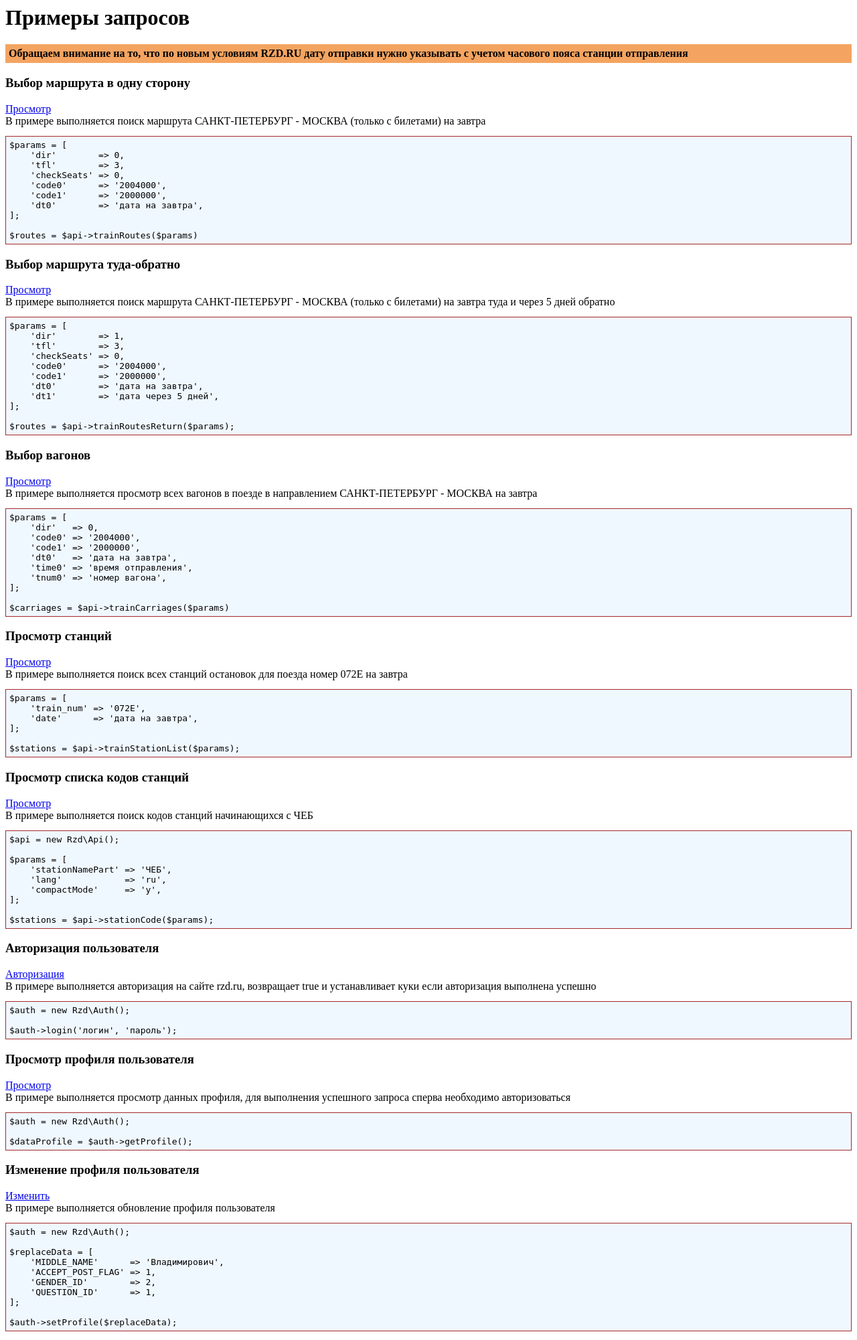
After one commit to alexeydg/rzd-api, a PHP site: page /examples/index.php in a window 1280 px wide. The commit adds this page. Shown: the whole page at 67% size. Run offline with PHP 8.4, Linux system fonts and the light colour scheme.

Commit message:
рефакторинг по psr4

```diff
--- a/composer.json
+++ b/composer.json
@@ -20,7 +20,7 @@
     },
     "autoload": {
         "psr-4": {
-            "Rzd\\": "src/"
+            "Rzd\\": "src/Rzd/"
         }
     }
 }
--- /dev/null
+++ b/examples/index.php
@@ -0,0 +1,125 @@
+<h1>Примеры запросов</h1>
+
+<div style="background: sandybrown; padding: 5px; font-weight: bold">
+    Обращаем внимание на то, что по новым условиям RZD.RU дату отправки нужно указывать с учетом часового пояса станции отправления
+</div>
+
+<h3>Выбор маршрута в одну сторону</h3>
+<a href="/examples/train_routes.php">Просмотр</a><br>
+В примере выполняется поиск маршрута САНКТ-ПЕТЕРБУРГ - МОСКВА (только с билетами) на завтра
+
+<pre style="background: aliceblue; padding: 5px; border: 1px solid brown">
+$params = [
+    'dir'        => 0,
+    'tfl'        => 3,
+    'checkSeats' => 0,
+    'code0'      => '2004000',
+    'code1'      => '2000000',
+    'dt0'        => 'дата на завтра',
+];
+
+$routes = $api->trainRoutes($params)
+</pre>
+
+<h3>Выбор маршрута туда-обратно</h3>
+<a href="/examples/train_routes_return.php">Просмотр</a><br>
+В примере выполняется поиск маршрута САНКТ-ПЕТЕРБУРГ - МОСКВА (только с билетами) на завтра туда и через 5 дней обратно
+
+<pre style="background: aliceblue; padding: 5px; border: 1px solid brown">
+$params = [
+    'dir'        => 1,
+    'tfl'        => 3,
+    'checkSeats' => 0,
+    'code0'      => '2004000',
+    'code1'      => '2000000',
+    'dt0'        => 'дата на завтра',
+    'dt1'        => 'дата через 5 дней',
+];
+
+$routes = $api->trainRoutesReturn($params);
+</pre>
+
+<h3>Выбор вагонов</h3>
+<a href="/examples/train_carriages.php">Просмотр</a><br>
+В примере выполняется просмотр всех вагонов в поезде в направлением САНКТ-ПЕТЕРБУРГ - МОСКВА на завтра
+
+<pre style="background: aliceblue; padding: 5px; border: 1px solid brown">
+$params = [
+    'dir'   => 0,
+    'code0' => '2004000',
+    'code1' => '2000000',
+    'dt0'   => 'дата на завтра',
+    'time0' => 'время отправления',
+    'tnum0' => 'номер вагона',
+];
+
+$carriages = $api->trainCarriages($params)
+</pre>
+
+<h3>Просмотр станций</h3>
+<a href="/examples/train_station_list.php">Просмотр</a><br>
+В примере выполняется поиск всех станций остановок для поезда номер 072E на завтра
+
+<pre style="background: aliceblue; padding: 5px; border: 1px solid brown">
+$params = [
+    'train_num' => '072Е',
+    'date'      => 'дата на завтра',
+];
+
+$stations = $api->trainStationList($params);
+</pre>
+
+
+<h3>Просмотр списка кодов станций</h3>
+<a href="/examples/station_code.php">Просмотр</a><br>
+В примере выполняется поиск кодов станций начинающихся с ЧЕБ
+
+<pre style="background: aliceblue; padding: 5px; border: 1px solid brown">
+$api = new Rzd\Api();
+
+$params = [
+    'stationNamePart' => 'ЧЕБ',
+    'lang'            => 'ru',
+    'compactMode'     => 'y',
+];
+
+$stations = $api->stationCode($params);
+</pre>
+
+<h3>Авторизация пользователя</h3>
+<a href="/examples/user_login.php">Авторизация</a><br>
+В примере выполняется авторизация на сайте rzd.ru, возвращает true и устанавливает куки если авторизация выполнена успешно
+
+<pre style="background: aliceblue; padding: 5px; border: 1px solid brown">
+$auth = new Rzd\Auth();
+
+$auth->login('логин', 'пароль');
+</pre>
+
+<h3>Просмотр профиля пользователя</h3>
+<a href="/examples/user_profile.php">Просмотр</a><br>
+В примере выполняется просмотр данных профиля, для выполнения успешного запроса сперва необходимо авторизоваться
+
+<pre style="background: aliceblue; padding: 5px; border: 1px solid brown">
+$auth = new Rzd\Auth();
+
+$dataProfile = $auth->getProfile();
+</pre>
+
+
+<h3>Изменение профиля пользователя</h3>
+<a href="/examples/user_update.php">Изменить</a><br>
+В примере выполняется обновление профиля пользователя
+
+<pre style="background: aliceblue; padding: 5px; border: 1px solid brown">
+$auth = new Rzd\Auth();
+
+$replaceData = [
+    'MIDDLE_NAME'      => 'Владимирович',
+    'ACCEPT_POST_FLAG' => 1,
+    'GENDER_ID'        => 2,
+    'QUESTION_ID'      => 1,
+];
+
+$auth->setProfile($replaceData);
+</pre>
--- a/examples/station_code.php
+++ b/examples/station_code.php
@@ -1,7 +1,7 @@
 <?php
 require __DIR__ . '/../bootstrap.php';
 
-$api = new \Rzd\Api();
+$api = new Rzd\Api();
 
 $params = [
     'stationNamePart' => 'ЧЕБ',
--- a/examples/train_routes.php
+++ b/examples/train_routes.php
@@ -1,7 +1,7 @@
 <?php
 require __DIR__ . '/../bootstrap.php';
 
-$api = new \Rzd\Api();
+$api = new Rzd\Api();
 
 $start = new DateTime();
 $date0 = $start->modify('+1 day');
@@ -9,7 +9,7 @@ $date0 = $start->modify('+1 day');
 $params = [
     'dir'        => 0,
     'tfl'        => 3,
-    'checkSeats' => 1,
+    'checkSeats' => 0,
     'code0'      => '2004000',
     'code1'      => '2000000',
     'dt0'        => $date0->format('d.m.Y'),
--- a/examples/train_routes_return.php
+++ b/examples/train_routes_return.php
@@ -1,7 +1,7 @@
 <?php
 require __DIR__ . '/../bootstrap.php';
 
-$api = new \Rzd\Api();
+$api = new Rzd\Api();
 
 $start = new DateTime();
 $date0 = $start->modify('+1 day');
@@ -10,7 +10,7 @@ $date1 = $start->modify('+5 day');
 $params = [
     'dir'        => 1,
     'tfl'        => 3,
-    'checkSeats' => 1,
+    'checkSeats' => 0,
     'code0'      => '2004000',
     'code1'      => '2000000',
     'dt0'        => $date0->format('d.m.Y'),
--- a/examples/train_station_list.php
+++ b/examples/train_station_list.php
@@ -1,7 +1,7 @@
 <?php
 require __DIR__ . '/../bootstrap.php';
 
-$api = new \Rzd\Api();
+$api = new Rzd\Api();
 
 $start = new DateTime();
 $date0 = $start->modify('+1 day');
--- a/examples/user_login.php
+++ b/examples/user_login.php
@@ -1,7 +1,7 @@
 <?php
 require __DIR__ . '/../bootstrap.php';
 
-$auth = new \Rzd\Auth();
+$auth = new Rzd\Auth();
 
 // Проверка авторизации
 if (empty(USERNAME) || empty(PASSWORD)) {
--- a/examples/user_profile.php
+++ b/examples/user_profile.php
@@ -1,7 +1,7 @@
 <?php
 require __DIR__ . '/../bootstrap.php';
 
-$auth = new \Rzd\Auth();
+$auth = new Rzd\Auth();
 
 // Получаем массив данных из профиля
 $dataProfile = $auth->getProfile();
--- a/src/Api.php
+++ b/src/Rzd/Api.php
@@ -71,7 +71,8 @@ class Api {
         return [
             'cars'      => $routes['lst'][0]['cars'],
             'schemes'   => $routes['schemes'],
-            'companies' => $routes['insuranceCompany']];
+            'companies' => $routes['insuranceCompany'],
+        ];
     }
 
     /**
@@ -100,7 +101,7 @@ class Api {
      *
      * @param  array $params массив параметров
      * @return array         список соответствий
-     * @throws \ErrorException
+     * @throws Exception
      */
     public function stationCode(array $params)
     {
@@ -114,7 +115,6 @@ class Api {
                     $stations[] = ['station' => $station->n,  'code' => $station->c];
                 }
             }
-
         }
 
         return $stations;
```
Also changed, not shown: examples/train_carriages.php (+8 -6 lines), examples/user_update.php (+3 -10 lines), index.php (deleted, +0 -23 lines), src/Rzd/Auth.php (renamed from src/Auth.php, +12 -10 lines), src/Rzd/Query.php (renamed from src/Query.php, +8 -7 lines), 1 other file.
